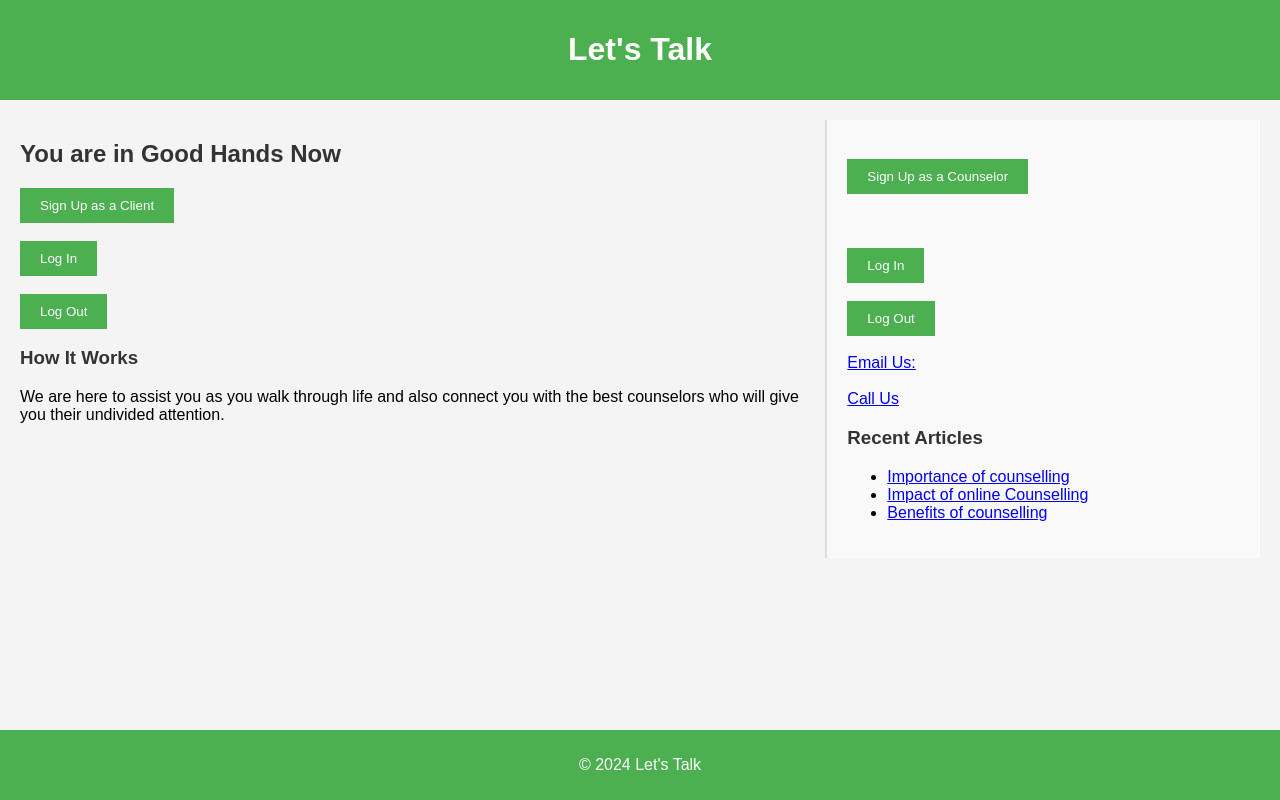
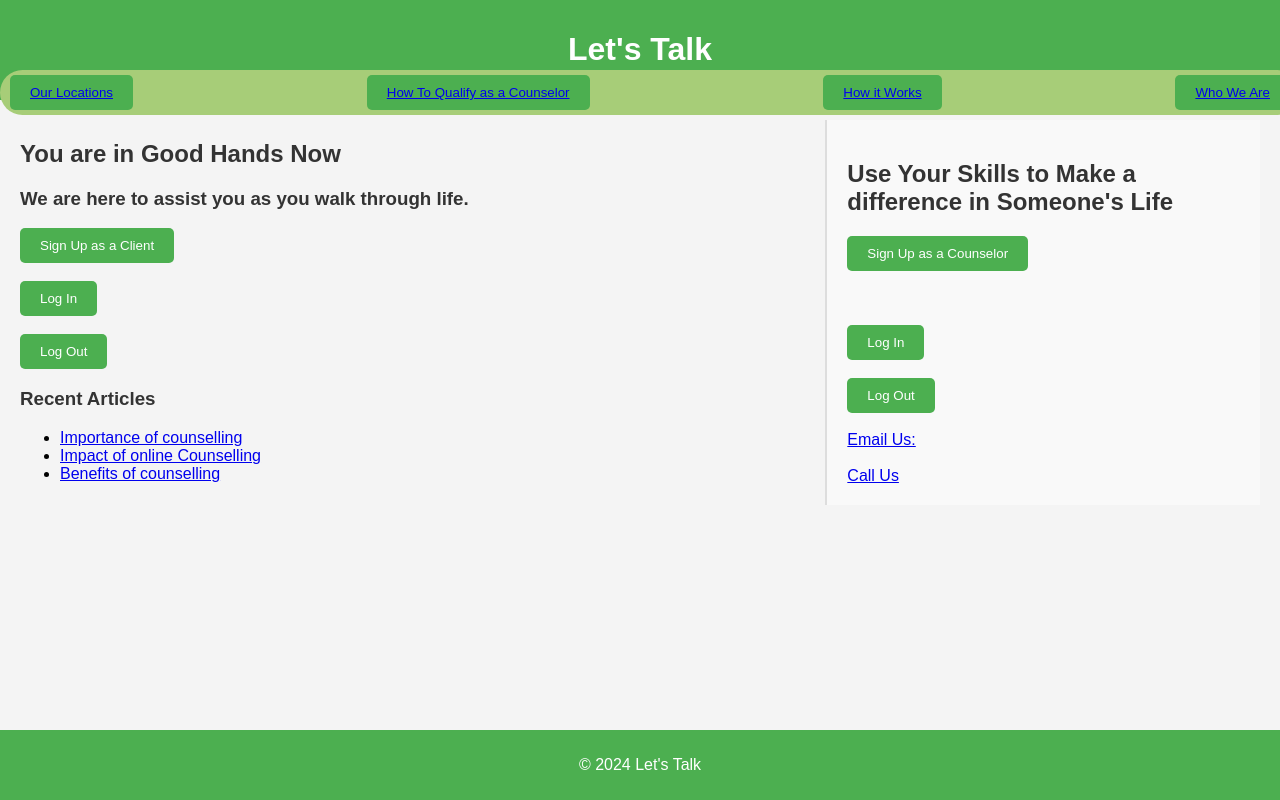
Before and after one commit to JaneWG/Social-Justice-Hackathon, a website: page index.html in a window 1280 px wide. Drawn offline with Linux system fonts and the light colour scheme.

Commit message:
additions

```diff
--- a/index.html
+++ b/index.html
@@ -4,7 +4,28 @@
     <meta charset="UTF-8">
     <meta name="viewport" content="width=device-width, initial-scale=1.0">
     <link rel="stylesheet" href="style.css">
-    <title></title>
+    <title>Let's Talk</title>
+    <nav>
+        <div class="nav">
+
+
+                 <button>
+                     <a href="#our locations">Our Locations</a>
+                 </button>
+
+                     <button><a href="#how to qualify as a counselor">How To Qualify as a Counselor</a>
+                     </button>
+                 <button>
+                     <a href ="how it works">How it Works</a>
+                 </button>
+                 <button>
+                     <a href="who we are">Who We Are </a>
+                 </button>
+
+
+             </div>
+             </nav>
+
 </head>
 <body>
     <header>
@@ -16,6 +37,9 @@
         <main>
             <section id="intro">
                 <h2>You are in Good Hands Now</h2>
+
+                <h3>We are here to assist you as you walk through life.</h3>
+
                 <a href="register.html" target="_self"><button>Sign Up as a Client</button></a>
                 <br><br>
                 <a href="login.html" target="_self"><button>Log In</button></a>
@@ -24,13 +48,20 @@
             </section>
 
             <section id="details">
-                <h3>How It Works</h3>
-                <p>We are here to assist you as you walk through life and also connect you with the best counselors who will give you their undivided attention.</p>
+
+                <h3>Recent Articles</h3>
+            <ul>
+                <li><a href="#">Importance of counselling</a></li>
+                <li><a href="#">Impact of online Counselling</a></li>
+                <li><a href="#">Benefits of counselling</a></li>
+            </ul>
+
             </section>
         </main>
 
 
         <aside>
+            <h2>Use Your Skills to Make a difference in Someone's Life</h2>
             <h3><a href="register.html" target="_self"><button>Sign Up as a Counselor</button></a></h3>
             <br><br>
                 <a href="login.html" target="_self"><button>Log In</button></a>
@@ -44,12 +75,7 @@
             <br>
             <a href="=25470258457" target="_self">Call Us</a>
 
-            <h3>Recent Articles</h3>
-            <ul>
-                <li><a href="#">Importance of counselling</a></li>
-                <li><a href="#">Impact of online Counselling</a></li>
-                <li><a href="#">Benefits of counselling</a></li>
-            </ul>
+
         </aside>
     </div>
 
--- a/style.css
+++ b/style.css
@@ -10,6 +10,21 @@ header {
     color: white;
     padding: 10px 0;
     text-align: center;
+}
+
+.nav{padding: 5px 10px;
+    background-color:#a7cd78;
+       margin: 70px auto;
+       border-radius: 40px 40px;
+       border: 1px soild;
+position: fixed;
+top: 0;
+width: 100%;
+float: left;
+display:flex;
+justify-content: space-between;
+align-items: center;
+box-shadow: 4px 6;
 }
 
 .container {
@@ -40,6 +55,7 @@ button {
     padding: 10px 20px;
     border: none;
     cursor: pointer;
+    border-radius: 5px;
 }
 
 button:hover {
```
